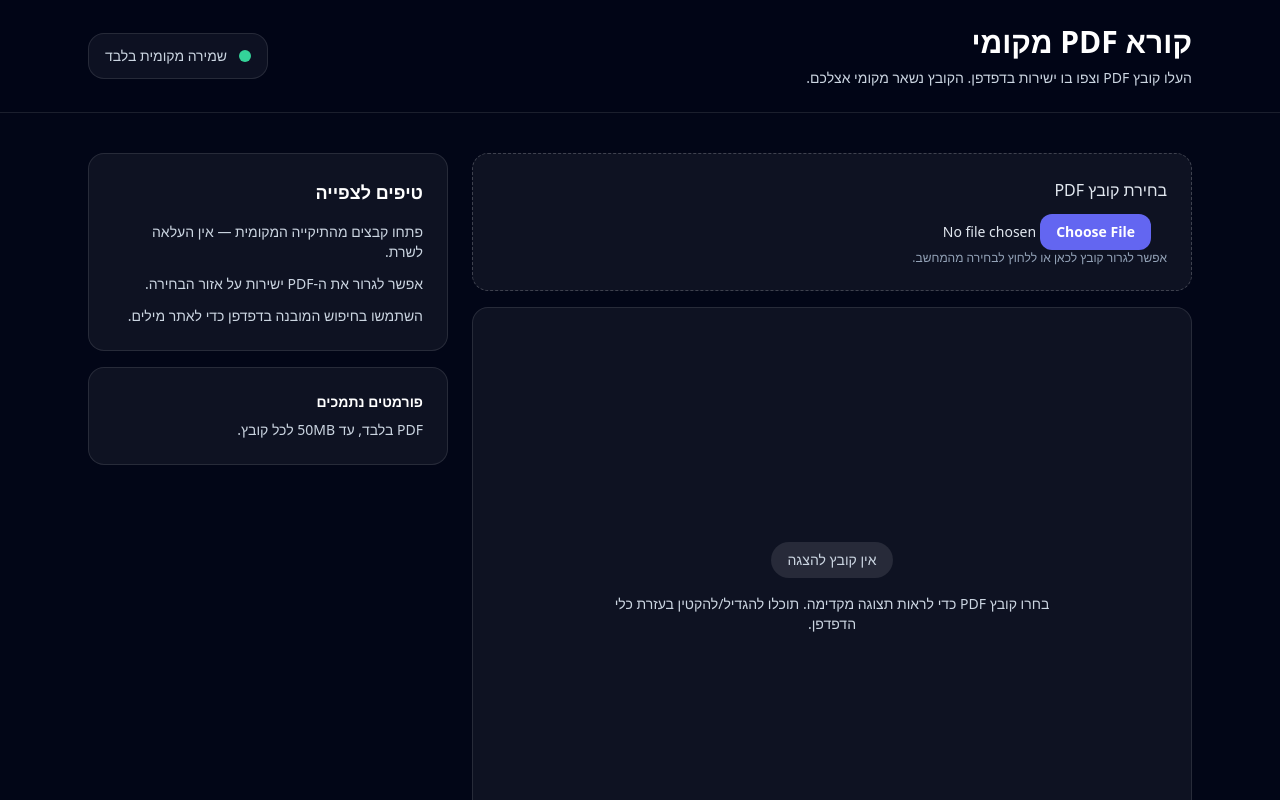
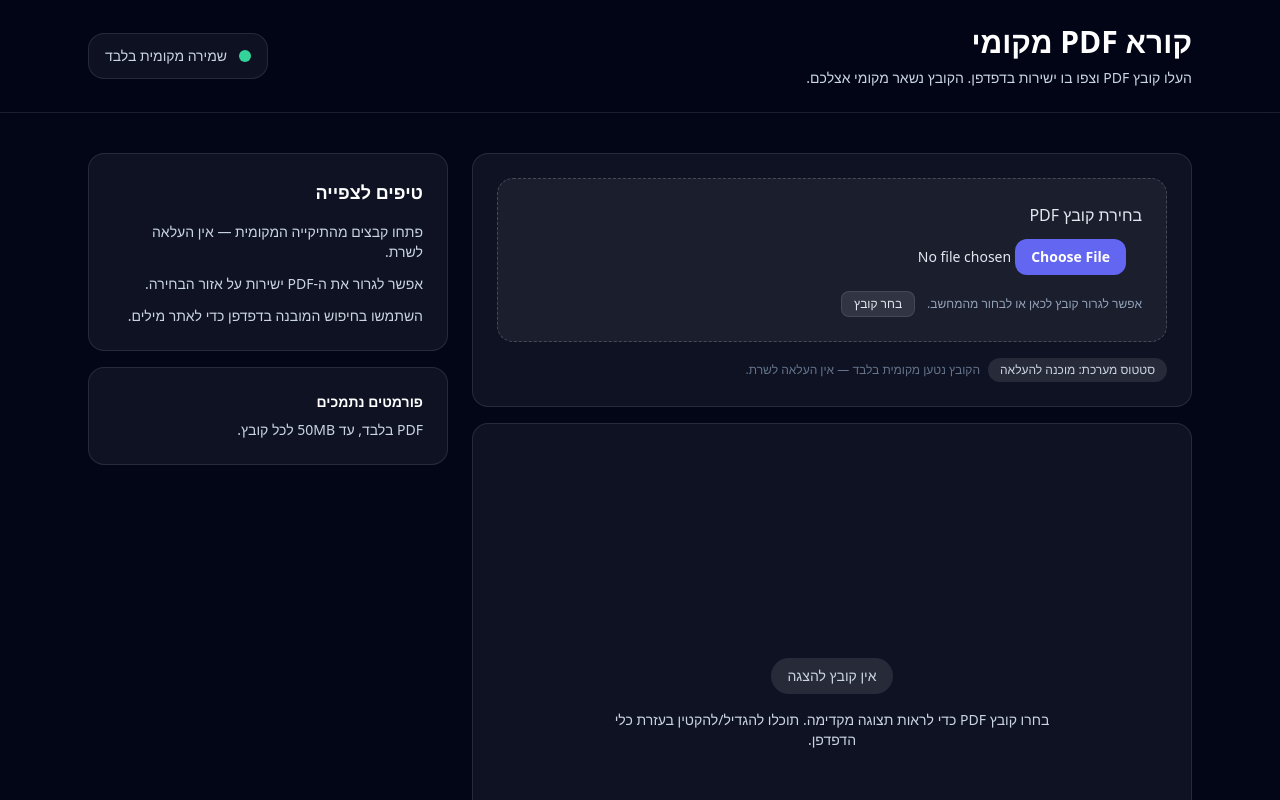
Before and after one commit to ticnutai/timer_office, a React (Vite) app: page / in a window 1280 px wide. Shown: the top 800 px of the page. Built offline with nearby package versions, Linux system fonts and the light colour scheme.

Commit message:
Add upload status and quick picker

```diff
--- a/src/App.tsx
+++ b/src/App.tsx
@@ -1,4 +1,11 @@
-import { type ChangeEvent, type DragEvent, useEffect, useMemo, useState } from 'react';
+import {
+  type ChangeEvent,
+  type DragEvent,
+  useEffect,
+  useMemo,
+  useRef,
+  useState,
+} from 'react';
 
 const MAX_FILE_SIZE_MB = 50;
 
@@ -6,6 +13,7 @@ function App() {
   const [file, setFile] = useState<File | null>(null);
   const [error, setError] = useState('');
   const [isDragActive, setIsDragActive] = useState(false);
+  const fileInputRef = useRef<HTMLInputElement | null>(null);
 
   const fileUrl = useMemo(() => {
     if (!file) {
@@ -58,6 +66,10 @@ function App() {
     validateAndSetFile(selected);
   };
 
+  const openFilePicker = () => {
+    fileInputRef.current?.click();
+  };
+
   const onDrop = (event: DragEvent<HTMLDivElement>) => {
     event.preventDefault();
     setIsDragActive(false);
@@ -99,6 +111,7 @@ function App() {
       <main className="mx-auto w-full max-w-6xl px-6 py-10">
         <section className="grid gap-6 lg:grid-cols-[1fr_360px]">
           <div className="space-y-4">
+            <div className="rounded-2xl border border-white/10 bg-white/5 p-6">
               <div
                 className={`rounded-2xl border border-dashed p-6 transition ${
                   isDragActive
@@ -112,15 +125,32 @@ function App() {
                 <label className="flex flex-col gap-3 text-sm text-slate-200">
                   <span className="text-base font-medium">בחירת קובץ PDF</span>
                   <input
+                    ref={fileInputRef}
                     type="file"
                     accept="application/pdf"
                     onChange={onFileChange}
                     className="file:mr-4 file:rounded-xl file:border-0 file:bg-indigo-500 file:px-4 file:py-2 file:text-sm file:font-semibold file:text-white hover:file:bg-indigo-400"
                   />
                 </label>
-              <p className="text-xs text-slate-400">
-                אפשר לגרור קובץ לכאן או ללחוץ לבחירה מהמחשב.
-              </p>
+                <div className="mt-4 flex flex-wrap items-center gap-3 text-xs text-slate-400">
+                  <span>אפשר לגרור קובץ לכאן או לבחור מהמחשב.</span>
+                  <button
+                    type="button"
+                    onClick={openFilePicker}
+                    className="rounded-lg border border-white/10 bg-white/10 px-3 py-1 text-xs text-slate-200 transition hover:bg-white/20"
+                  >
+                    בחר קובץ
+                  </button>
+                </div>
+              </div>
+              <div className="mt-4 flex flex-wrap items-center gap-2 text-xs text-slate-300">
+                <span className="rounded-full bg-white/10 px-3 py-1">
+                  סטטוס מערכת: {file ? 'מציגה קובץ' : 'מוכנה להעלאה'}
+                </span>
+                <span className="text-slate-500">
+                  הקובץ נטען מקומית בלבד — אין העלאה לשרת.
+                </span>
+              </div>
               {error ? (
                 <p className="mt-4 rounded-lg border border-red-400/40 bg-red-500/10 px-4 py-3 text-sm text-red-200">
                   {error}
```
Lines whose indentation alone changed are shown as unchanged.
